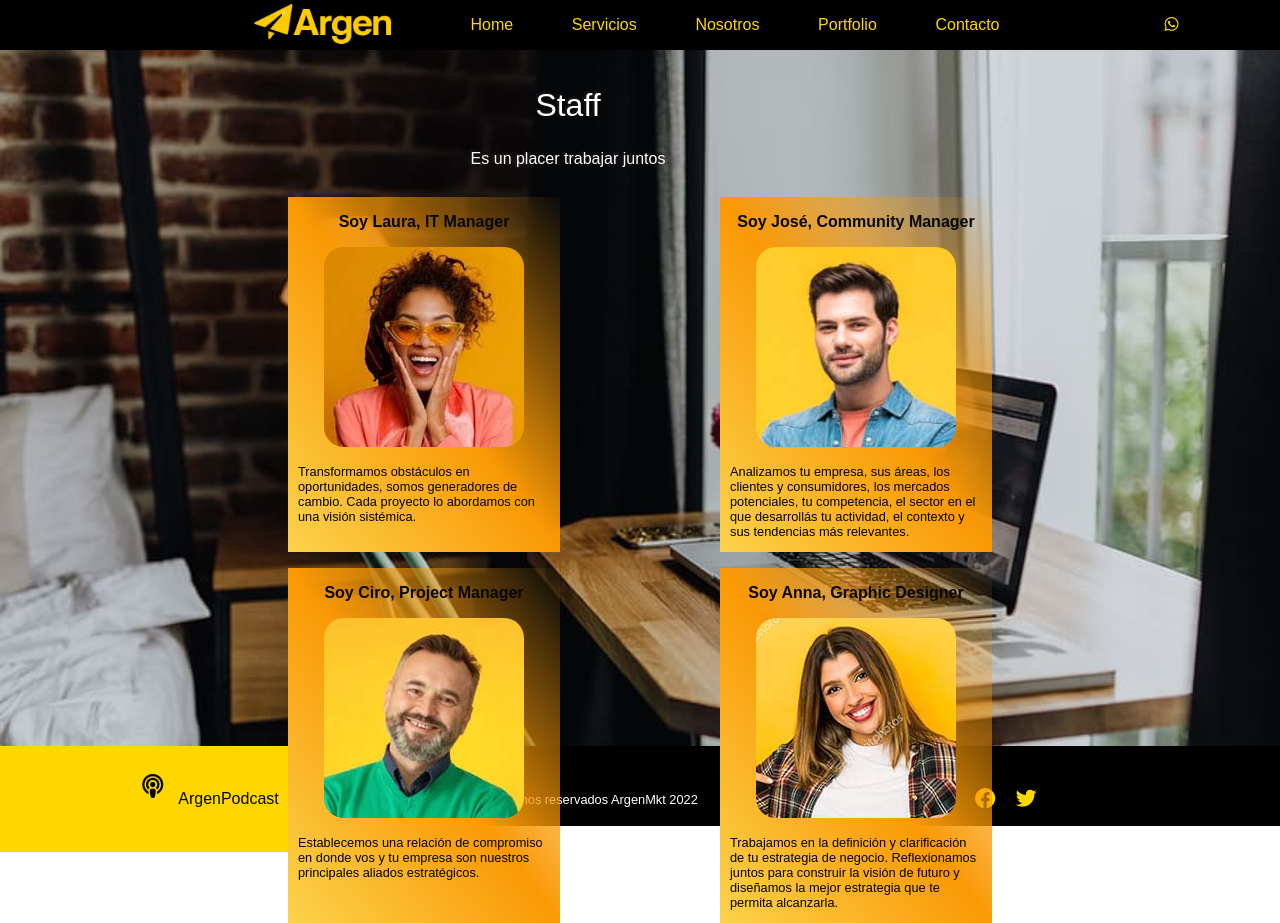
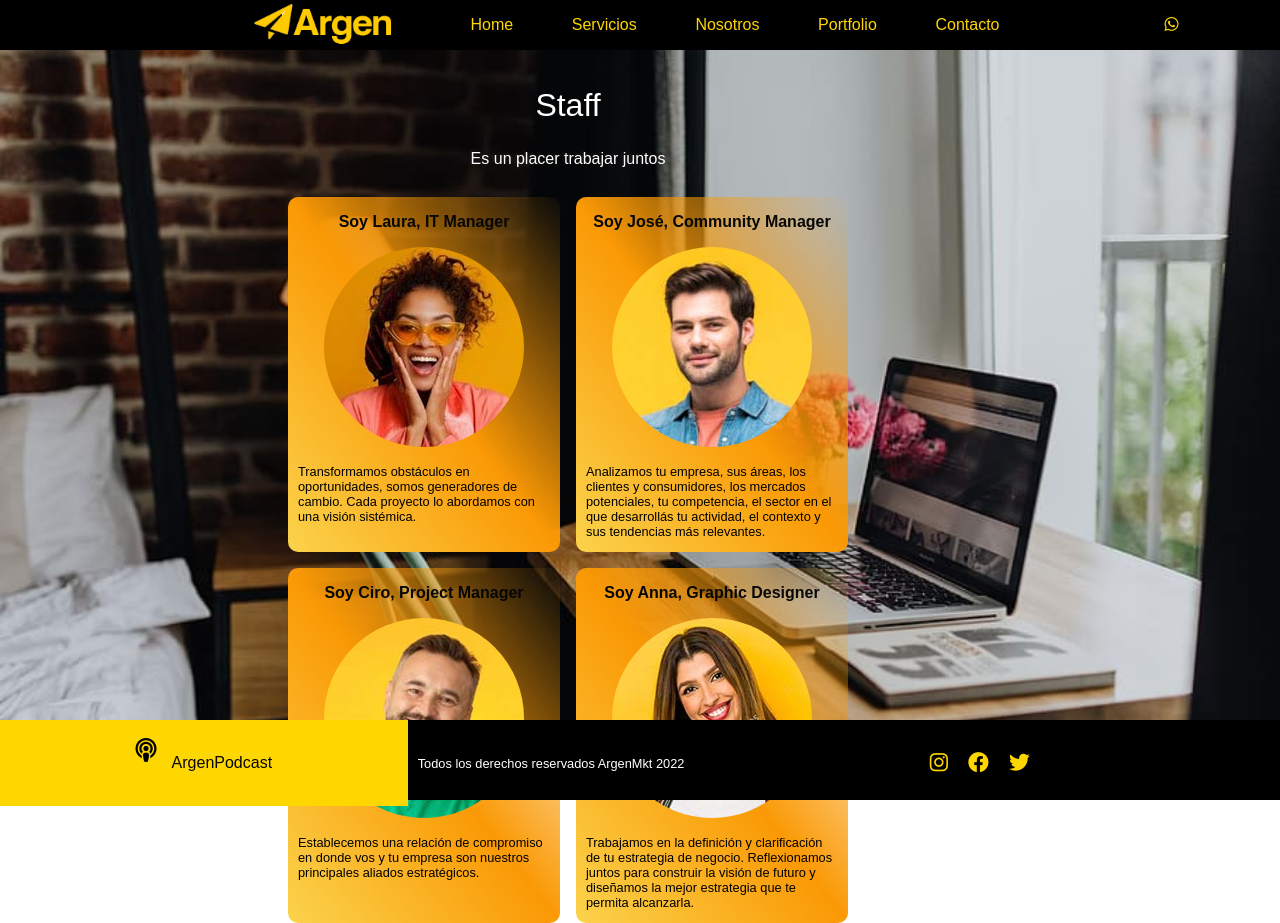
Before and after one commit to vivito22/firstprojetreposit, a plain HTML site: page pages/nosotros.html in a window 1280 px wide. Drawn offline with Linux system fonts and the light colour scheme; files whose address does not match are found by name.

Commit message:
cargando proyecto final con sass

```diff
--- a/scss/_containers.scss
+++ b/scss/_containers.scss
@@ -12,11 +12,13 @@
 @mixin boxes {
     background-image: linear-gradient(to top right, #fbd34c, #fa9905, #ffdc6704);
     text-align: center;
+    border-radius: 10px;
 
 }
 
 @mixin boxeshover {
     background-image: gold;
+    border-radius: 10px;
     cursor: pointer;
     transform: translateY(-10px);
     transition: all cubic-bezier(0.215, 0.610, 0.355, 1) .5s;
@@ -27,10 +29,10 @@
 
 .hero {
     width: 100%;
-    height: 85vh;
+    height: 88vh;
     background-image: linear-gradient(90deg, rgba(6,6,6,0.6839110644257703) 0%, rgba(101,101,101,0.29735644257703087) 91%, rgba(144,144,144,0.36738445378151263) 100%);
     position: relative;
-    padding: 0 5%;
+    padding: 0;
     display: flex;
     align-items: center;
     justify-content: center;
@@ -76,7 +78,7 @@
             color: white;
             padding: 10px 20px;
             border: 1px solid gold;
-            border-radius: 15px;
+            border-radius: 100 px;
             margin-top: 10px;
 
             .btn:hover {
@@ -221,7 +223,7 @@
         .persona2{
             grid-area: persona2;
             @include boxes() ;
-            grid-column: 6 / 8;
+            grid-column: 5 / 7;
             grid-row: 2;
 
             &:hover {
@@ -253,7 +255,7 @@
         .persona4{
             grid-area: persona4;
             @include boxes() ;
-            grid-column: 6 / 8 ;
+            grid-column: 5 / 7 ;
             grid-row: 3;
 
             &:hover {
@@ -320,20 +322,25 @@
 
 .footer {
     display: grid;
+    width: 100%;
     height: 80px;
     align-items: center;
     background-color: black;
     color: white;
+    position: absolute;
+    bottom: 0;
     grid-template-areas:
     "listen-online escucha social-media";
 
     .listen-online {
         grid-template-areas: listen-online;
         display: flex;
+        position: relative;
         justify-content: center;
         background-color: gold;
-        padding: 28px;
+        padding: 18px;
         color: black;
+
 
                 .fa-solid  {
                 font-size: 1.5em;
--- a/scss/style.scss
+++ b/scss/style.scss
@@ -30,13 +30,13 @@
     font-size: 2rem;
     font-weight: 300;
     text-align: center;
-    text-shadow: -2px -2px 2px rgb(26, 24, 24) ;
+
 
     .titleIndex {
         font-size: 2rem;
         color: gold;
         text-align: center;
-        padding-top: 100px;
+        padding: 0;
     }
 
 }
@@ -93,7 +93,7 @@
 }
 
 .imagen1 {
-    border-radius: 20px;
+    border-radius: 100px;
 }
 
 
```
Also changed, not shown: css/style.css, 1 other file.
